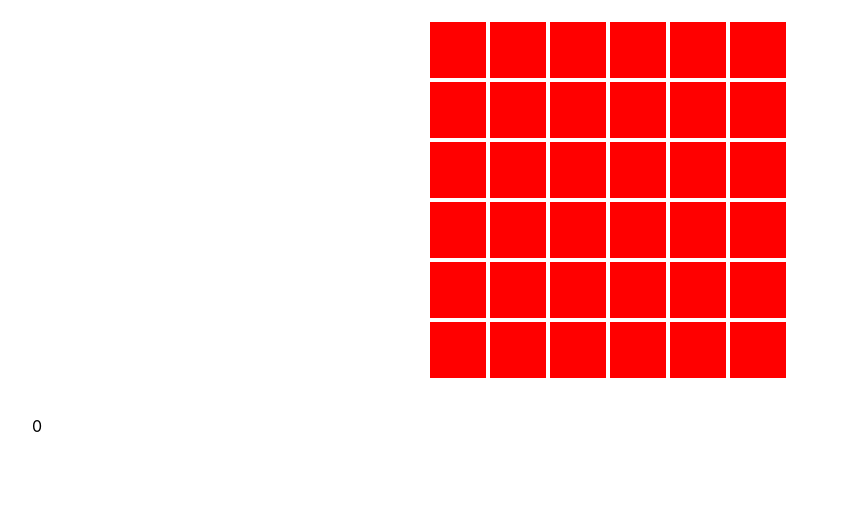
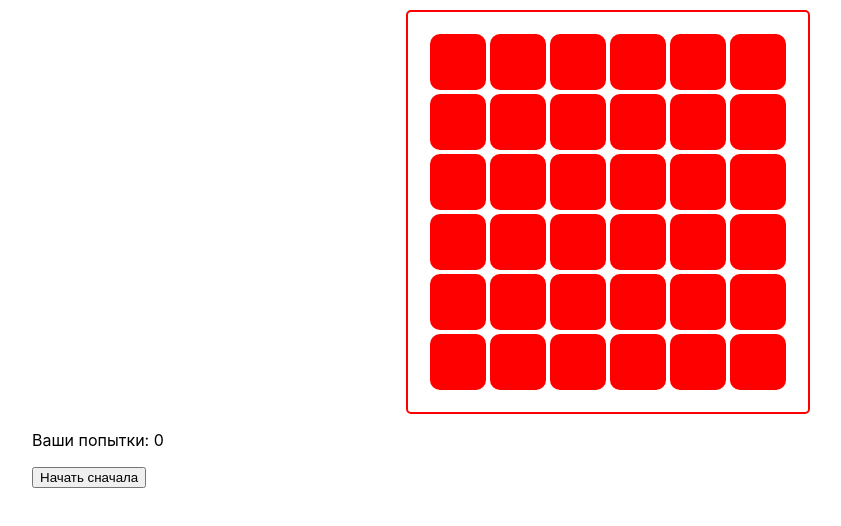
Before and after one commit to FlimFlix/homework_56, a React (Create React App) app: page / in a window 1280 px wide. Shown: the top 526 px of the page, without its empty margins (32-873 px from the left). Built offline with nearby package versions, Linux system fonts and the light colour scheme.

Commit message:
Добавил поле в state - endgame. Добавил проверку по клику на ячейку.

```diff
--- a/src/App.css
+++ b/src/App.css
@@ -16,7 +16,9 @@
     width: 360px;
     height: 360px;
     font-size: 0;
-    margin: 0 auto;
+    margin: 10px auto;
+    border: 2px solid red;
+    border-radius: 5px;
 }
 
 .cell {
@@ -25,6 +27,7 @@
     margin: 2px;
     display: inline-block;
     position: relative;
+    border-radius: 10px;
 }
 
 .cell .hidden-item {
--- a/src/App.js
+++ b/src/App.js
@@ -2,6 +2,7 @@ import React, {Component} from 'react';
 import './App.css';
 import Field from "./components/field/field";
 import Cell from "./components/field/cell/cell";
+import Button from "./components/button/button";
 
 
 const FIELD_SIZE = 6;
@@ -13,7 +14,8 @@ class App extends Component {
 
         this.state = {
             cells: this.generateCells(),
-            counter: 0
+            counter: 0,
+            endgame: false
         }
     }
 
@@ -43,8 +45,12 @@ class App extends Component {
         state.cells = cells;
         state.counter += 1;
 
+        if (state.cells[id].hasItem === true)
+            state.endgame = true;
+
         this.setState(state);
     };
+
 
     render() {
         return (
@@ -55,11 +61,12 @@ class App extends Component {
                             cell={item}
                             id={index}
                             key={index}
-                            click={() => this.openCell(index)}
+                            click={(this.state.endgame) ? null : () => this.openCell(index)}
                         />
                     )}
                 </Field>
-                <p>{this.state.counter}</p>
+                <p>Ваши попытки: {this.state.counter}</p>
+                <Button/>
             </div>
         );
     }
--- a/src/components/button/button.js
+++ b/src/components/button/button.js
@@ -2,7 +2,12 @@ import React from 'react';
 
 
 function Button() {
-    return <div className="Button"/>;
+
+    return <div className="Button">
+        <button>
+            Начать сначала
+        </button>
+    </div>;
 }
 
 
--- a/src/components/field/cell/cell.js
+++ b/src/components/field/cell/cell.js
@@ -4,7 +4,7 @@ import React from 'react';
 function Cell(props) {
     let hiddenItem = null;
     if (props.cell.hasItem) {
-        hiddenItem = <div className='hidden-item'>0</div>
+        hiddenItem = <div className='hidden-item'>O</div>
     }
 
     let cellStyle = {
```
Also changed, not shown: 1 other file (tests, documents, lock files or other folders). Lines whose indentation alone changed are shown as unchanged.
